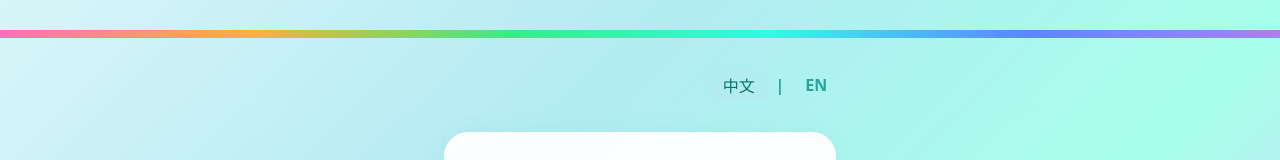
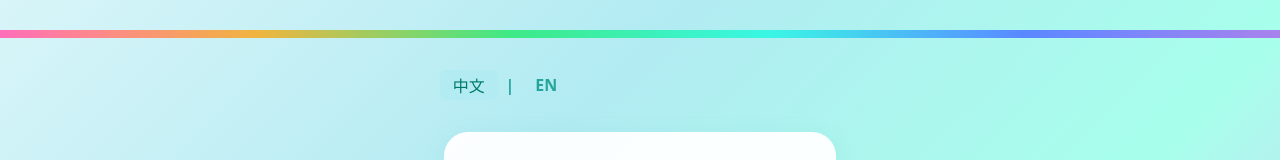
Before and after one commit to jucilang2022/yueliang, a React (Vite) app: page / in a window 1280 px wide. Shown: the part 145-305 px from the top of the page. Built offline with nearby package versions, Linux system fonts and the light colour scheme.

Commit message:
Update App.css

```diff
--- a/src/App.css
+++ b/src/App.css
@@ -32,7 +32,7 @@
   display: flex;
   gap: 0.5em;
   margin-bottom: 2em;
-  justify-content: flex-end;
+  justify-content: flex-start;
   width: 100%;
   max-width: 400px;
 }
```
